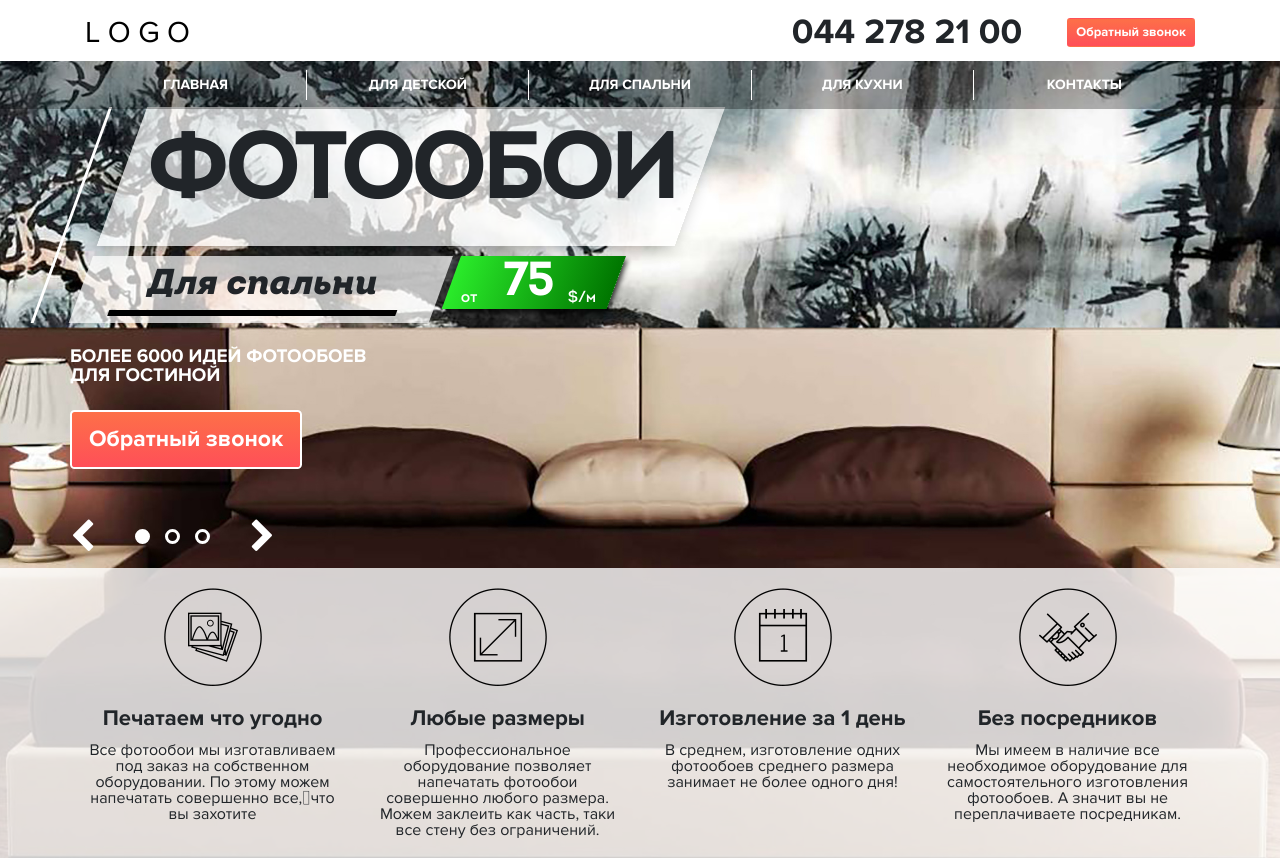
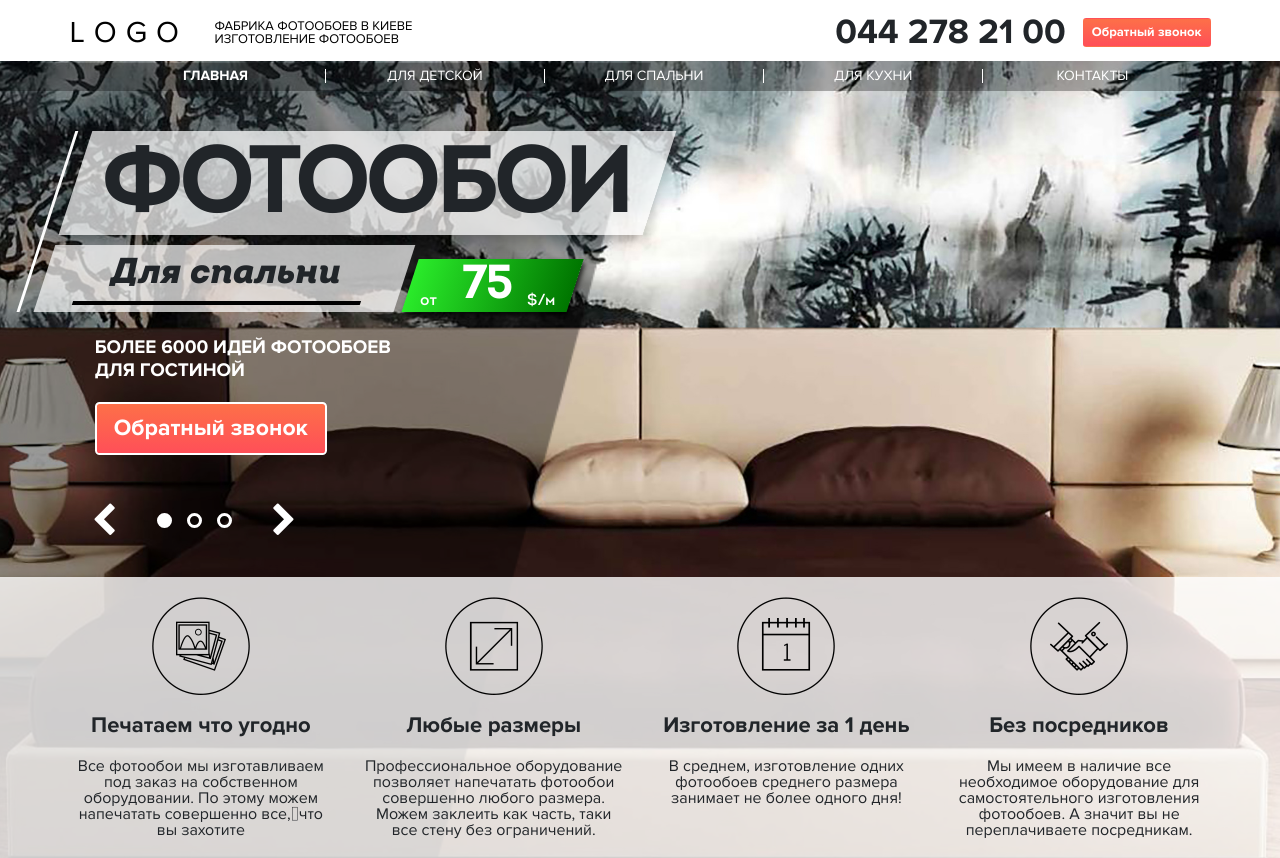
Before and after one commit to DarksomeV/Heksa.-Test-work, a website: page app/index.html in a window 1280 px wide. Drawn offline with nearby package versions, Linux system fonts and the light colour scheme.

Commit message:
almost ready. pp

```diff
--- a/app/index.html
+++ b/app/index.html
@@ -24,7 +24,7 @@
         <div class="container d-flex justify-content-between">
             <div class="header-title">
                 <a class="header-logo" href="#">L o g o</a>
-                <div class="header-title-info text-uppercase d-none d-xl-none">
+                <div class="header-title-info text-uppercase d-none d-xl-block">
                     <span>Фабрика фотообоев в КИЕВЕ</span>
                     <span> изготовЛение фотообоев</span>
                 </div>
@@ -51,7 +51,7 @@
                 <!-- Navbar links -->
                 <div class="collapse navbar-collapse" id="collapsibleNavbar">
                     <ul class="navbar-nav">
-                        <li class="nav-item">
+                        <li class="nav-item active">
                             <a class="nav-link" href="#">главная</a>
                         </li>
                         <li class="nav-item">
@@ -106,6 +106,7 @@
                 </div>
             </div>
         </div>
+        <img src="img/layer.png" class="layer" alt="">
             <img class="main-images bedroom" src="img/bedroom1.jpg" alt="">
         <img class="main-images kitchen" src="img/kitchen1.jpg" alt="">
         <img class="main-images livingroom" src="img/livingroom1.jpg" alt="">
--- a/source/sass/components/_components.scss
+++ b/source/sass/components/_components.scss
@@ -1,3 +1,5 @@
+
+
 body{
   height: 100vh;
 }
@@ -23,7 +25,7 @@ body{
     .header-logo{
       text-transform: uppercase;
       font-size: 30px;
-      letter-spacing: -0.005em;
+      letter-spacing: 0.02em;
       color: #000000;
     }
 
@@ -39,7 +41,7 @@ body{
 
     .number{
       font-size: 35px;
-      margin-right: 45px;
+      margin-right: 17px;
     }
 
     button{
@@ -83,16 +85,21 @@ body{
   .gallery-img-wrapper{
     position: relative;
   .gallery-navbar{
-    padding: 9px 0;
+    padding: 0.5rem 0;
     width: 100%;
     z-index: 100;
     position: absolute;
     top: 0;
     background-color: rgba(0,0,0, .3);
 
+    .nav-link{
+      padding: 0;
+    }
+
     ul{
+      padding: 0 9px 0 37px;
       width: 100%;
-      font-family: $text-titles-font;
+      font-family: $text-default-font;
       font-size: 14px;
       color: #ffffff;
       text-transform: uppercase;
@@ -103,6 +110,9 @@ body{
         a{
           color: #ffffff;
         }
+      }
+      li.active{
+        font-family: $text-titles-font;
       }
       li+li{
         border-left: 1px solid #ffffff;
@@ -121,10 +131,22 @@ body{
     transform: translateX(-50%);
     z-index: 1;
   }
+    &>img.layer{
+      left: 0;
+      position: absolute;
+      z-index: 2;
+      top: 0;
+      bottom: 0;
+      height: 100%;
+    }
+
     @media (max-width: 991px) {
       &>img{
         width: 150%;
       min-height: 450px;
+      }
+      &>img.layer{
+        display: none;
       }
     }
 
@@ -136,14 +158,14 @@ body{
     .gallery-info-block{
       position: absolute;
       z-index: 10;
-      margin-top: 4%;
-      left: 0;
+      margin-top: 6%;
+      left: -9px;
       .pricement {
-        transform: skew(-20deg);
-        padding: 0 35px;
+        transform: skew(-18deg);
+        padding: 0 14px;
         border-left: 3px solid #ffffff;
         .gallery-title {
-          padding: 0.27em;
+          padding: 0.15em 0.3em 0;
           background-color: rgba(255, 255, 255, .7);
           font-family: $big-text;
           font-size: 90px;
@@ -155,7 +177,7 @@ body{
 
           span {
             display: block;
-            transform: skew(20deg);
+            transform: skew(18deg);
           }
         }
 
@@ -184,6 +206,7 @@ body{
 
         .room-info {
           display: flex;
+          align-items: flex-end;
 
           span {
             display: block;
@@ -204,11 +227,11 @@ body{
               bottom: 10%;
               margin: 0;
               margin-top: 5px;
-              border: 3px solid #000000;
+              border: 2px solid #000000;
             }
 
             span {
-              transform: skew(20deg);
+              transform: skew(18deg);
             }
           }
           @media (max-width: 1200px) {
@@ -261,7 +284,7 @@ body{
             }
 
             span {
-              transform: skew(20deg);
+              transform: skew(18deg);
               font-size: 16px;
             }
           }
@@ -343,15 +366,17 @@ body{
       color: #ffffff;
       text-transform: uppercase;
       margin-top: 25px;
+      margin-left: 8%;
       p{
-        margin-bottom: 25px;
+        margin-bottom: 20px;
+        line-height: 120%;
       }
       button{
         color: #ffffff;
         background: $btn-color;
         border: 2px solid #ffffff;
         border-radius: .2em;
-        padding: 10px 17px;
+        padding: 7px 17px;
         font-size: 23px;
       }
     }
@@ -398,7 +423,8 @@ body{
     }
 
     .controls{
-      margin-top: 50px;
+      margin-top: 48px;
+      margin-left: 7.5%;
       color: #ffffff;
       align-items: center;
 
@@ -489,12 +515,12 @@ body{
       text-align: center;
 
       &-img{
-        margin-bottom: 20px;
+        margin-bottom: 18px;
       }
     &-title{
       font-family: $text-titles-font;
       font-size: 22px;
-      margin-bottom: 12px;
+      margin-bottom: 21px;
     }
       &-text{
         font-family: $text-default-font;
@@ -517,3 +543,10 @@ body{
   from{opacity:0}
   to{opacity: 1}
 }
+
+//Для соответствия макету
+@media (min-width: 1200px) {
+  .container {
+    max-width: 1171px;
+  }
+}
```
Also changed, not shown: app/css/style.css, app/img/layer.png (added).
